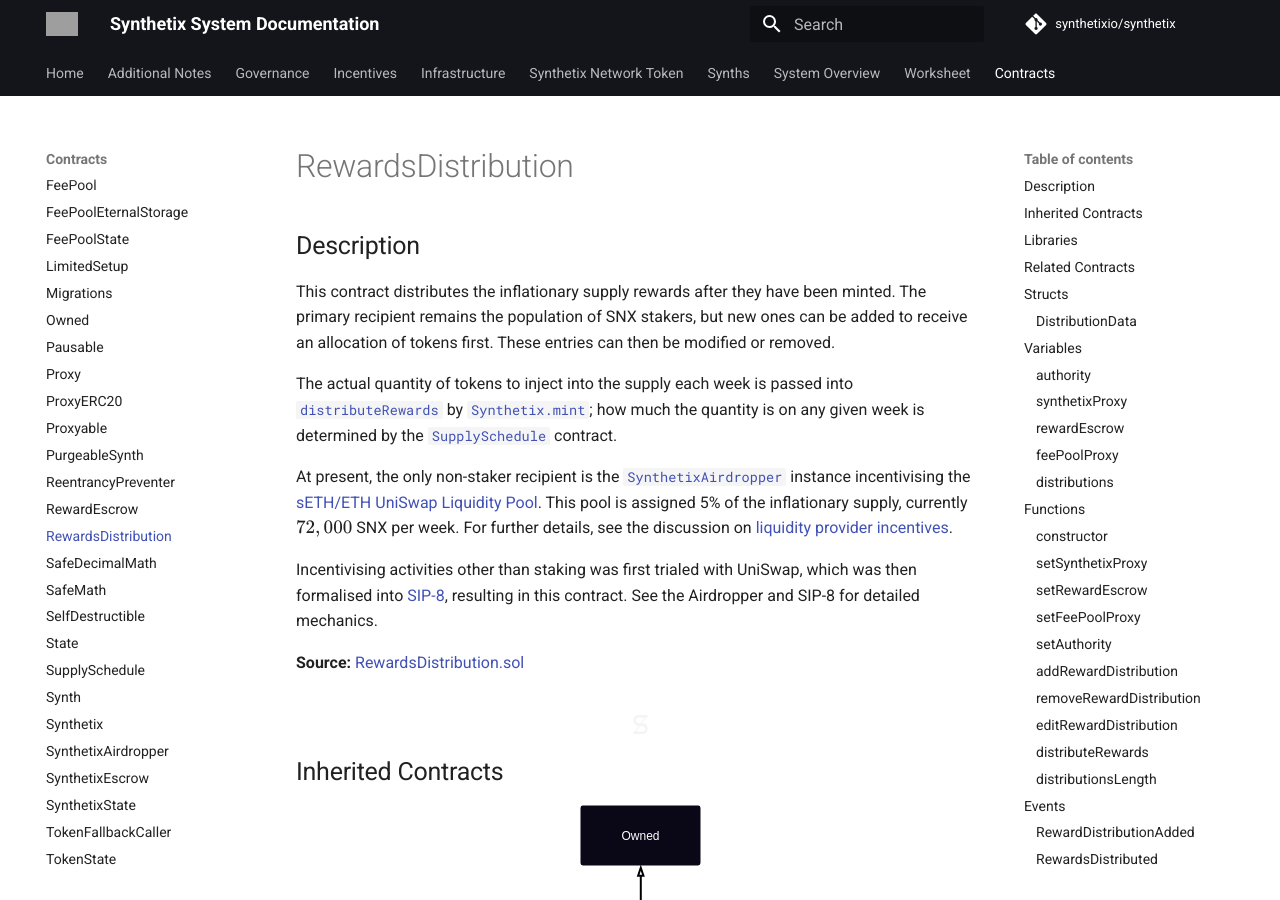
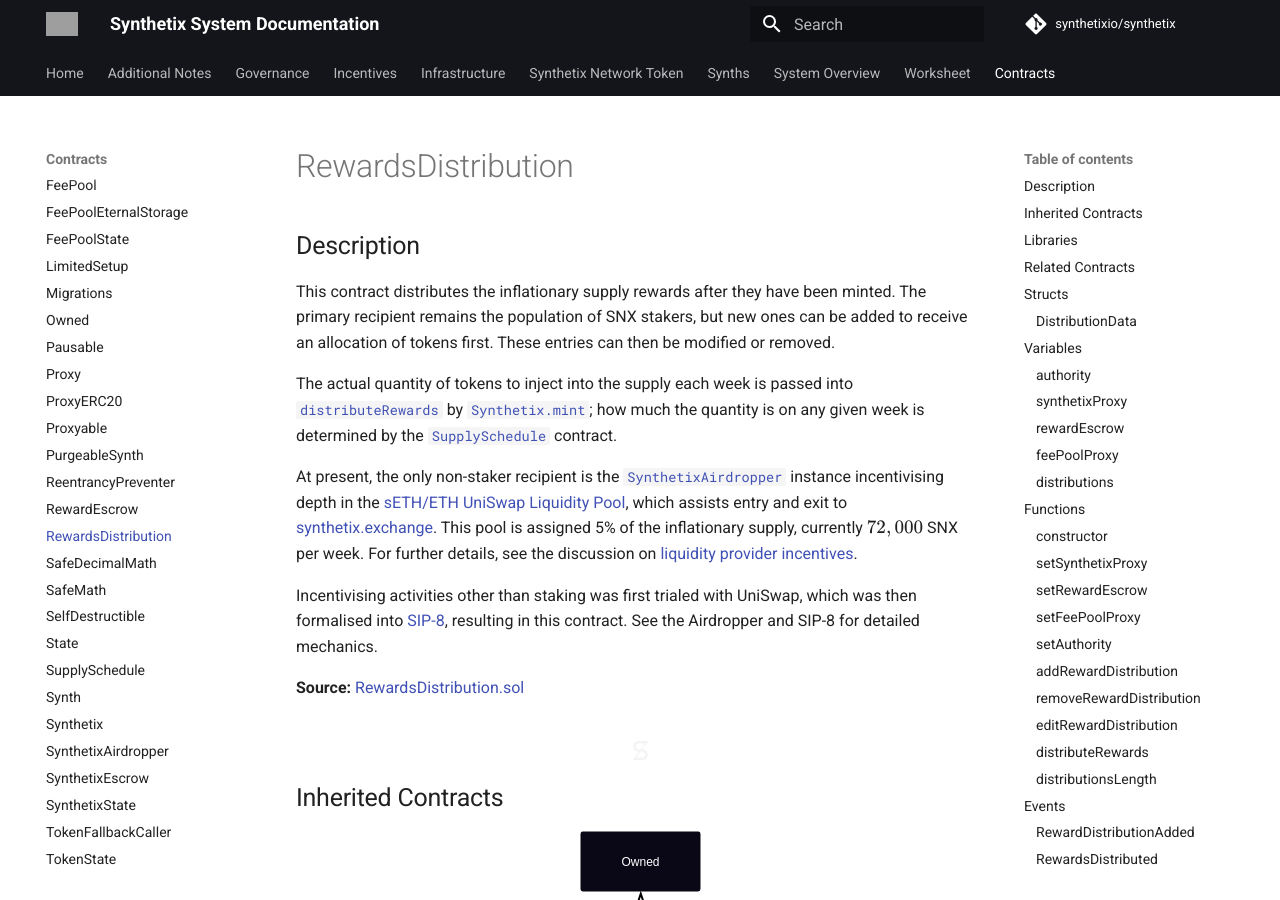
Before and after one commit to Synthetixio/synthetix, an MkDocs documentation site: the page built from docs/contracts/RewardsDistribution.md, in a window 1280 px wide and 900 px high. Built offline with MkDocs 1.6.1 and Material for MkDocs 9.7.7, drawn with Linux system fonts in a browser that asks for light colours; formulas are drawn with MathJax 3; comment, search, counter and statistics services are not loaded; grey boxes are pictures that could not be loaded.

Commit message:
RewardsDistribution language improvement.

```diff
--- a/docs/contracts/RewardsDistribution.md
+++ b/docs/contracts/RewardsDistribution.md
@@ -6,7 +6,7 @@
 
 The actual quantity of tokens to inject into the supply each week is passed into [`distributeRewards`](#distributerewards) by [`Synthetix.mint`](Synthetix.md#mint); how much the quantity is on any given week is determined by the [`SupplySchedule`](SupplySchedule.md) contract.
 
-At present, the only non-staker recipient is the [`SynthetixAirdropper`](SynthetixAirdropper.md) instance incentivising the [sETH/ETH UniSwap Liquidity Pool](https://etherscan.io/address/0xe9cf7887b93150d4f2da7dfc6d502b216438f244/#tokentxns). This pool is assigned 5% of the inflationary supply, currently $72,000$ SNX per week. For further details, see the discussion on [liquidity provider incentives](../incentives.md#liquidity-providers).
+At present, the only non-staker recipient is the [`SynthetixAirdropper`](SynthetixAirdropper.md) instance incentivising depth in the [sETH/ETH UniSwap Liquidity Pool](https://etherscan.io/address/0xe9cf7887b93150d4f2da7dfc6d502b216438f244/#tokentxns), which assists entry and exit to [synthetix.exchange](https://synthetix.exchange). This pool is assigned 5% of the inflationary supply, currently $72,000$ SNX per week. For further details, see the discussion on [liquidity provider incentives](../incentives.md#liquidity-providers).
 
 Incentivising activities other than staking was first trialed with UniSwap, which was then formalised into [SIP-8](https://sips.synthetix.io/sips/sip-8), resulting in this contract. See the Airdropper and SIP-8 for detailed mechanics.
 
```
